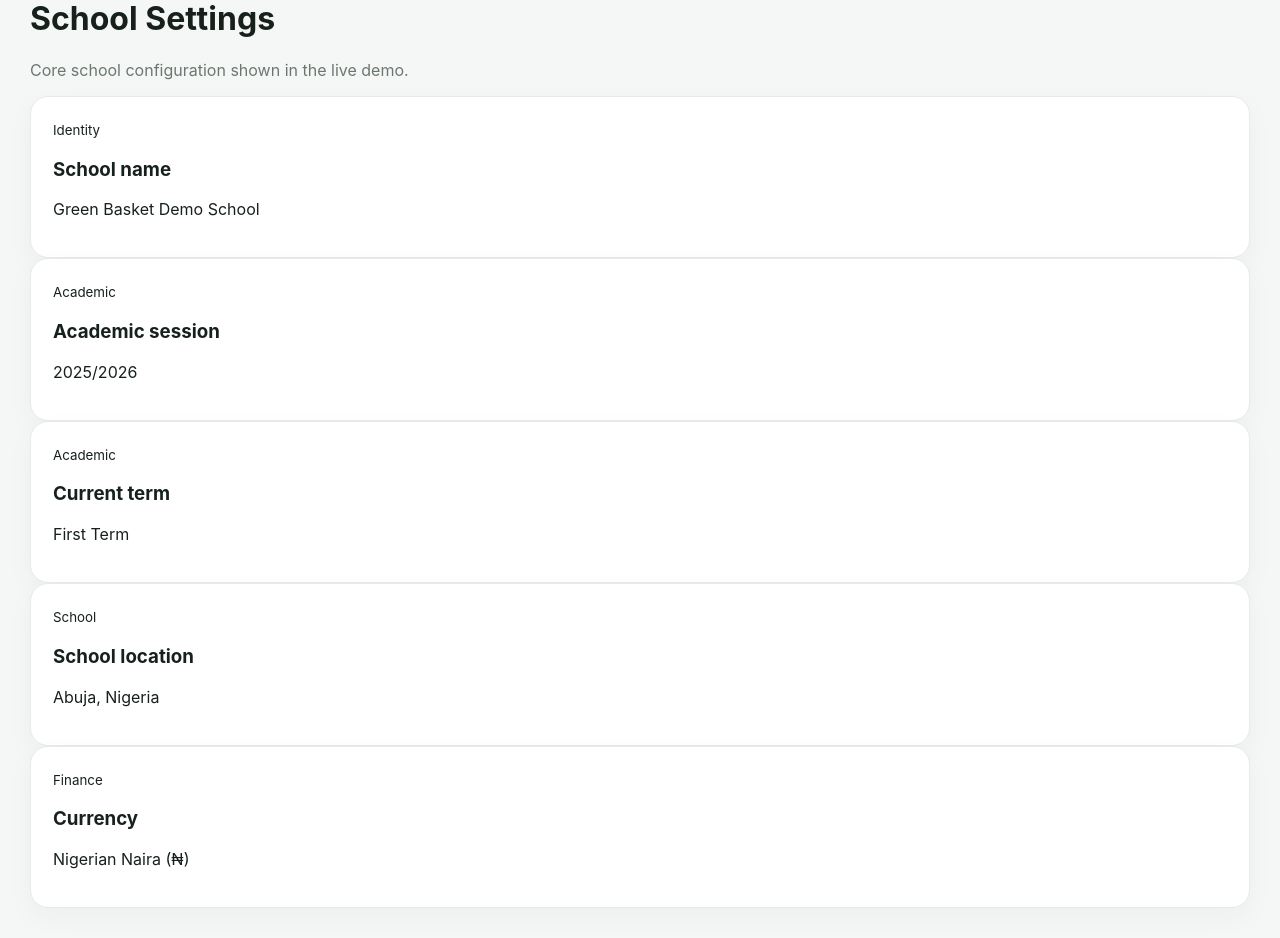
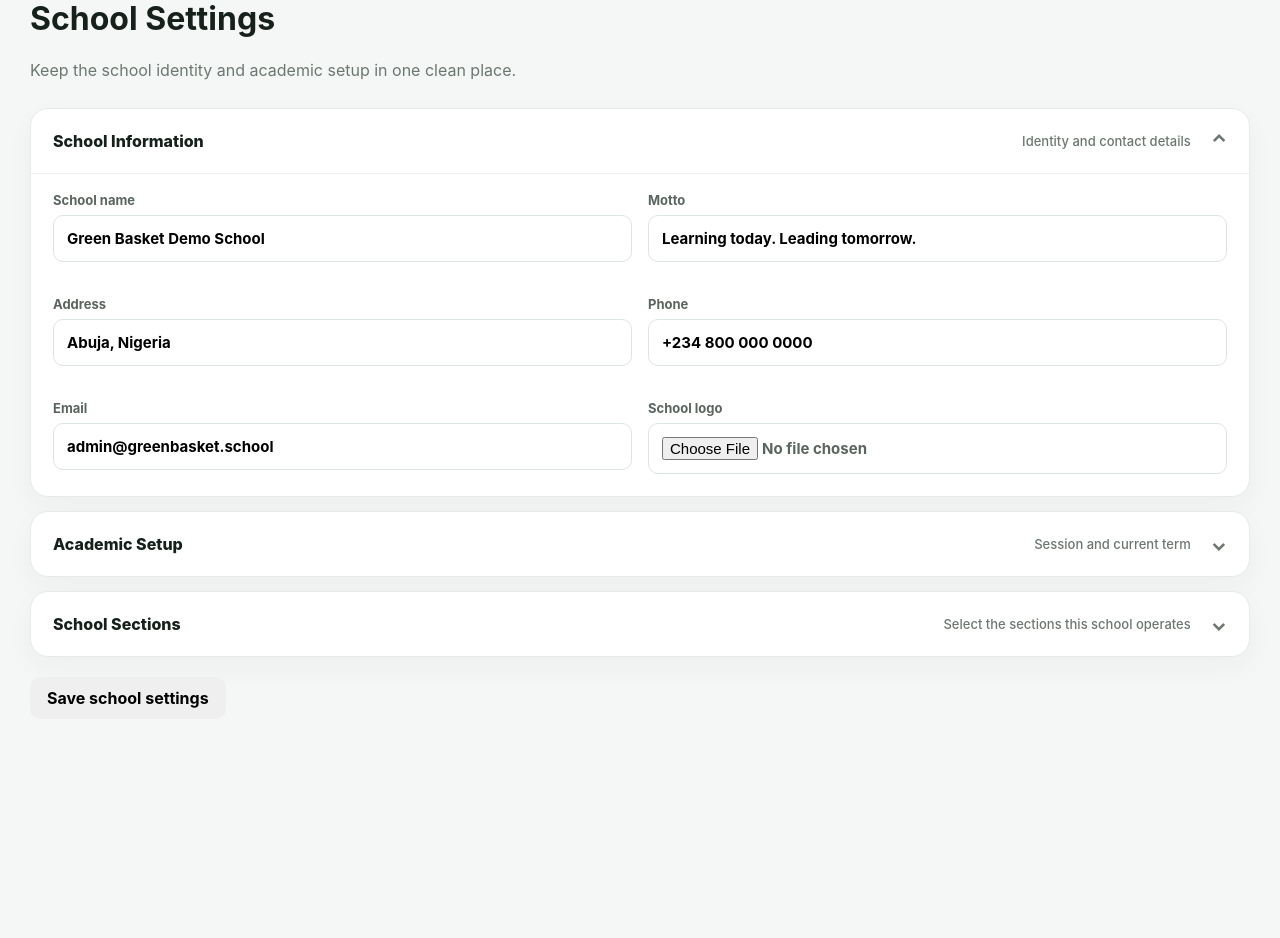
Before and after one commit to greenbasket-labs/GB-demo-school, a Next.js app: page /settings in a window 1280 px wide. Shown: the part 900-1838 px from the top of the page. After the commit the page ends 1649 px from the top, so only its background shows below. Built offline with nearby package versions, Linux system fonts and the light colour scheme.

Commit message:
Build clean school settings with README

```diff
--- a/app/settings/page.tsx
+++ b/app/settings/page.tsx
@@ -1,13 +1,114 @@
+'use client'
+
+import { ChangeEvent, useEffect, useState } from 'react'
 import Sidebar from '../components/Sidebar'
 
-const settings = [
-  ['School name','Green Basket Demo School','Identity'],
-  ['Academic session','2025/2026','Academic'],
-  ['Current term','First Term','Academic'],
-  ['School location','Abuja, Nigeria','School'],
-  ['Currency','Nigerian Naira (₦)','Finance'],
-]
+type Settings = {
+  schoolName: string
+  motto: string
+  address: string
+  phone: string
+  email: string
+  session: string
+  term: string
+  sections: string[]
+}
+
+const defaults: Settings = {
+  schoolName: 'Green Basket Demo School',
+  motto: 'Learning today. Leading tomorrow.',
+  address: 'Abuja, Nigeria',
+  phone: '+234 800 000 0000',
+  email: 'admin@greenbasket.school',
+  session: '2026/2027',
+  term: 'First Term',
+  sections: ['Primary', 'Junior Secondary', 'Senior Secondary'],
+}
+
+const sectionOptions = ['Nursery', 'Primary', 'Junior Secondary', 'Senior Secondary']
 
 export default function SettingsPage() {
-  return <div className="app-shell"><Sidebar /><main className="main"><p className="eyebrow">OWNER / ADMIN</p><h1>School Settings</h1><p className="muted">Core school configuration shown in the live demo.</p><div className="card-grid">{settings.map(([label,value,group]) => <section className="card" key={label}><small>{group}</small><h3>{label}</h3><p>{value}</p></section>)}</div></main></div>
+  const [settings, setSettings] = useState<Settings>(defaults)
+  const [saved, setSaved] = useState(false)
+
+  useEffect(() => {
+    const stored = window.localStorage.getItem('gb-school-settings')
+    if (stored) {
+      try { setSettings({ ...defaults, ...JSON.parse(stored) }) } catch { /* use defaults */ }
+    }
+  }, [])
+
+  const update = (key: keyof Settings, value: string) => {
+    setSettings((current) => ({ ...current, [key]: value }))
+    setSaved(false)
+  }
+
+  const toggleSection = (section: string) => {
+    setSettings((current) => ({
+      ...current,
+      sections: current.sections.includes(section)
+        ? current.sections.filter((item) => item !== section)
+        : [...current.sections, section],
+    }))
+    setSaved(false)
+  }
+
+  const handleLogo = (event: ChangeEvent<HTMLInputElement>) => {
+    if (event.target.files?.[0]) setSaved(false)
+  }
+
+  const saveSettings = () => {
+    window.localStorage.setItem('gb-school-settings', JSON.stringify(settings))
+    setSaved(true)
+  }
+
+  return (
+    <div className="app-shell">
+      <Sidebar />
+      <main className="main">
+        <p className="eyebrow">OWNER / ADMIN</p>
+        <h1>School Settings</h1>
+        <p className="muted">Keep the school identity and academic setup in one clean place.</p>
+
+        <div className="settings-stack">
+          <details className="card settings-section" open>
+            <summary>School Information <span>Identity and contact details</span></summary>
+            <div className="form-grid">
+              <label>School name<input value={settings.schoolName} onChange={(e) => update('schoolName', e.target.value)} /></label>
+              <label>Motto<input value={settings.motto} onChange={(e) => update('motto', e.target.value)} /></label>
+              <label>Address<input value={settings.address} onChange={(e) => update('address', e.target.value)} /></label>
+              <label>Phone<input value={settings.phone} onChange={(e) => update('phone', e.target.value)} /></label>
+              <label>Email<input type="email" value={settings.email} onChange={(e) => update('email', e.target.value)} /></label>
+              <label>School logo<input type="file" accept="image/*" onChange={handleLogo} /></label>
+            </div>
+          </details>
+
+          <details className="card settings-section">
+            <summary>Academic Setup <span>Session and current term</span></summary>
+            <div className="form-grid">
+              <label>Academic session<select value={settings.session} onChange={(e) => update('session', e.target.value)}><option>2026/2027</option><option>2027/2028</option><option>2028/2029</option></select></label>
+              <label>Current term<select value={settings.term} onChange={(e) => update('term', e.target.value)}><option>First Term</option><option>Second Term</option><option>Third Term</option></select></label>
+            </div>
+          </details>
+
+          <details className="card settings-section">
+            <summary>School Sections <span>Select the sections this school operates</span></summary>
+            <div className="section-options">
+              {sectionOptions.map((section) => (
+                <label className="check-option" key={section}>
+                  <input type="checkbox" checked={settings.sections.includes(section)} onChange={() => toggleSection(section)} />
+                  <span>{section}</span>
+                </label>
+              ))}
+            </div>
+          </details>
+        </div>
+
+        <div className="settings-actions">
+          <button className="btn" onClick={saveSettings}>Save school settings</button>
+          {saved && <span className="save-message">Saved</span>}
+        </div>
+      </main>
+    </div>
+  )
 }
```
Also changed, not shown: app/globals.css, 1 other file (tests, documents, lock files or other folders).
